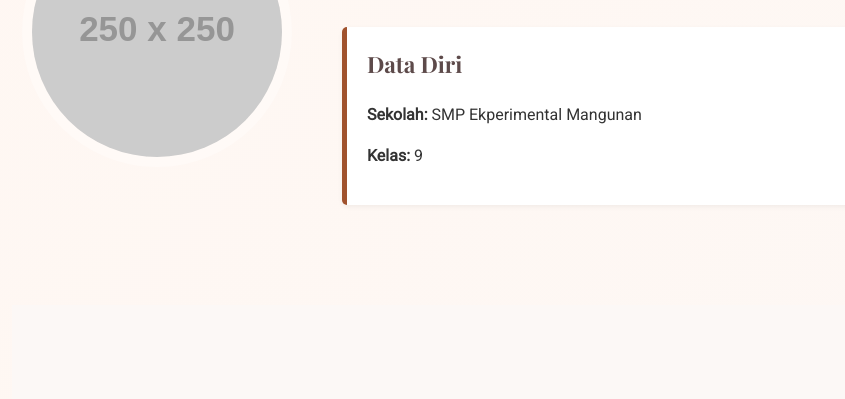
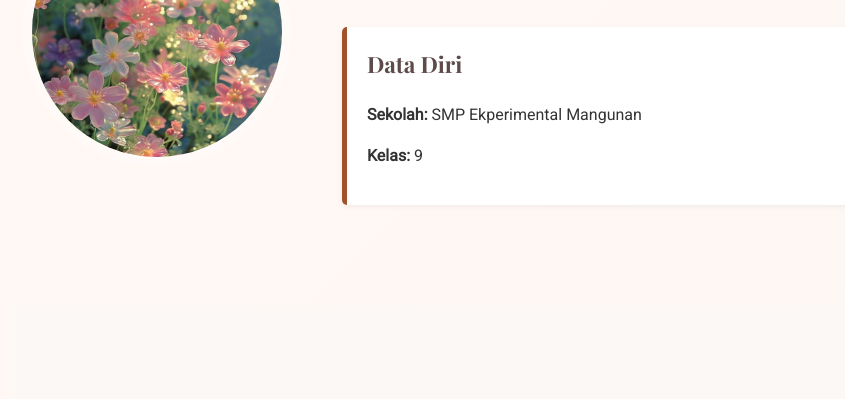
Before and after one commit to mtcsee/mtcsee.github.io, a plain HTML site: page index.html in a window 1280 px wide. Shown: the part 297-696 px from the top of the page, without its empty margins (108-953 px from the left). Drawn offline with nearby package versions, Linux system fonts and the light colour scheme; placeholder pictures from the web are drawn by us.

Commit message:
Update index.html

```diff
--- a/index.html
+++ b/index.html
@@ -25,7 +25,7 @@
     <main class="content-wrapper">
         <section class="profile-hero">
             <div class="profile-image-container">
-                <img src="https://via.placeholder.com/250/F0E68C/5d4a4a?text=Sekar+Prameswari" alt="Foto Profil Sekar Prameswari" class="profile-image">
+                <img src="7e4beca6-f2af-4a15-a060-c2c82b800a8a.jpg?text=Sekar+Prameswari" alt="Foto Profil Sekar Prameswari" class="profile-image">
                 <div class="flower-background"></div>
             </div>
 
```
